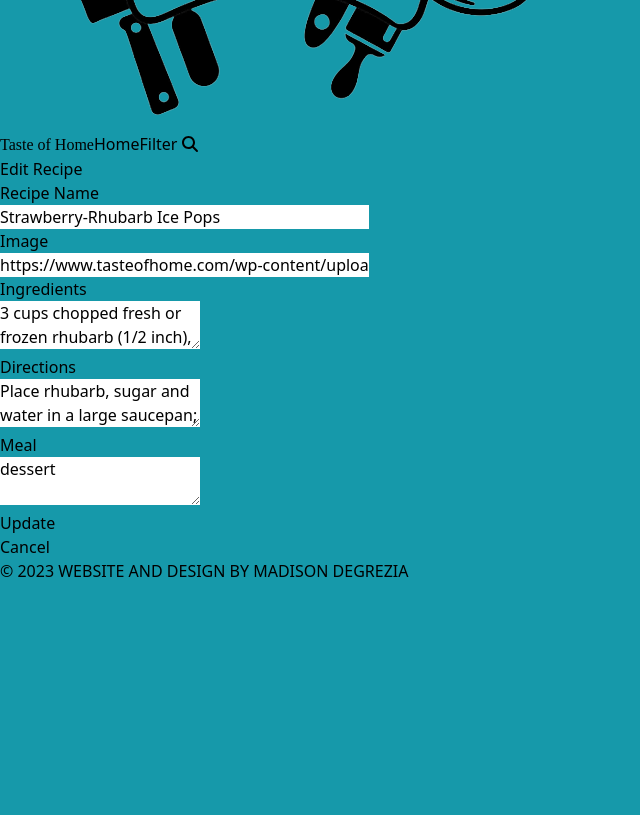
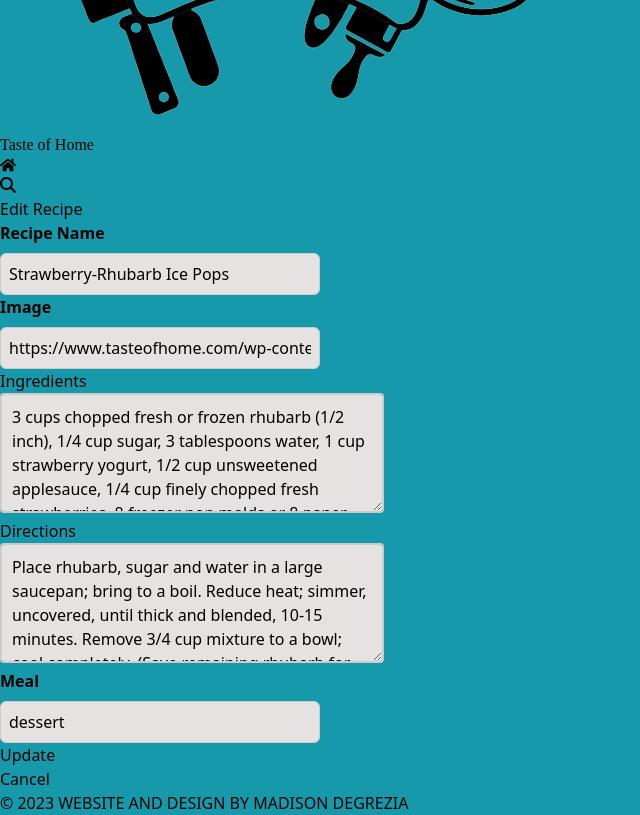
Before and after one commit to madisondegrezia/Recipe-Finder, a React (Vite) app: page /recipes/1/edit in a window 1280 px wide. Shown: the part 340-1155 px from the top of the page, without its empty margins (0-640 px from the left). Before the commit the page ends 923 px from the top, so only its background shows below. Built offline with nearby package versions, Linux system fonts and the light colour scheme; data requests are answered from the project's data file; the HTML template or start-up script is replaced by a standard one.

Commit message:
some styling and minor fixes

```diff
--- a/db.json
+++ b/db.json
@@ -55,6 +55,14 @@
       "directions": " Preheat the oven to 350º. Mix all ingredients in a bowl and pour into pan. Bake in oven for 30 minutes.",
       "meal": " dessert",
       "id": "28ZOp_J"
+    },
+    {
+      "recipeName": " Cookies",
+      "image": " https://simplelivingrecipes.com/wp-content/uploads/2022/03/fudgy-chocolate-cookies-with-cocoa-powder-s.jpg",
+      "ingredients": " eggs, flour, canola oil, butter, chocolate chips",
+      "directions": " Preheat the oven to 350º. Mix all ingredients in a bowl and pour into pan. Bake in oven for 30 minutes.",
+      "meal": " dessert",
+      "id": "8F1E0Pl"
     }
   ]
 }
--- a/src/components/Header.jsx
+++ b/src/components/Header.jsx
@@ -4,6 +4,7 @@ import logo from "../images/logo.png";
 import logo2 from "../images/logo2.png";
 import { FontAwesomeIcon } from "@fortawesome/react-fontawesome";
 import { faMagnifyingGlass } from "@fortawesome/free-solid-svg-icons";
+import {FaHome} from "react-icons/fa";
 
 const Header = () => {
   const getClassName = (props) => {
@@ -22,10 +23,10 @@ const Header = () => {
           Taste of Home
         </RouterLink>
         <RouterLink className={getClassName} to="/">
-          Home
+          <FaHome className='text-2xl' />
         </RouterLink>
         <RouterLink className={getClassName} to="/Filter">
-          Filter <FontAwesomeIcon icon={faMagnifyingGlass} />
+          <FontAwesomeIcon icon={faMagnifyingGlass} />
         </RouterLink>
       </nav>
     </Container>
--- a/src/index.css
+++ b/src/index.css
@@ -104,6 +104,7 @@ html {
   border: 1px solid #ccc;
   width: 20rem;
   max-width: 100%;
+  background-color: #e6e2e2;
 }
 
 .new-recipe__actions {
@@ -186,3 +187,27 @@ html {
   height: 30px;
   border-radius: 5%;
 }
+
+textarea {
+  width: 30%;
+  height: 120px;
+  padding: 10px 10px;
+  box-sizing: border-box;
+  border: 2px solid #ccc;
+  border-radius: 4px;
+  background-color: #e6e2e2;
+  /* resize: none; */
+}
+
+.search-input {
+  border-radius: 6px;
+  border: 1px solid #ccc;
+  width: 205px;
+  background-color: #e6e2e2;
+  margin-right: 5%;
+}
+
+.search-input input {
+  border-top-left-radius: 6px;
+  border-bottom-left-radius: 6px;
+}
--- a/src/pages/Edit.jsx
+++ b/src/pages/Edit.jsx
@@ -41,12 +41,12 @@ const Edit = () => {
   const updateRecipe = async () => {
     const url = `http://localhost:3000/recipeList/${params["id"]}`;
     const preparedRecipe = {
-        recipeName: recipeName,
-        image: image,
-        ingredients: ingredients,
-        directions: directions,
-        meal: meal,
-    }
+      recipeName: recipeName,
+      image: image,
+      ingredients: ingredients,
+      directions: directions,
+      meal: meal,
+    };
     const response = await fetch(url, {
       method: "PATCH",
       headers: {
@@ -105,6 +105,7 @@ const Edit = () => {
     <>
       <h1 className="font-bold text-2xl">Edit Recipe</h1>
       <form className="py-2">
+      <div className="new-recipe__control">
         <label>
           <h2>Recipe Name</h2>
         </label>
@@ -115,6 +116,8 @@ const Edit = () => {
           value={recipeName}
           onChange={(e) => setRecipeName(e.target.value)}
         />
+        </div>
+        <div className="new-recipe__control">
         <label>
           <h2>Image</h2>
         </label>
@@ -125,6 +128,7 @@ const Edit = () => {
           value={image}
           onChange={(e) => setImage(e.target.value)}
         />
+        </div>
         <label>
           <h2>Ingredients</h2>
         </label>
@@ -143,15 +147,17 @@ const Edit = () => {
           className="input"
           onChange={(e) => setDirections(e.target.value)}
         />
+        <div className="new-recipe__control">
         <label>
           <h2>Meal</h2>
         </label>
-        <textarea
+        <input
           type="text"
           value={meal}
           className="input"
           onChange={(e) => setMeal(e.target.value)}
         />
+        </div>
       </form>
 
       <div>
--- a/src/pages/Filter.jsx
+++ b/src/pages/Filter.jsx
@@ -17,13 +17,6 @@ const Filter = () => {
     setSelectedMeal(event.target.value);
   };
 
-  // search component
-  const [searchInput, setSearchInput] = useState("");
-
-  //     set search parameters
-  //     we only what to search recipes by recipe name
-  const [searchParam] = useState(["recipeName"]);
-
   /* Fetching data from server */
   const getData = async () => {
     const url = "http://localhost:3000/recipeList";
@@ -40,18 +33,6 @@ const Filter = () => {
     }
   };
 
-  function search(items) {
-    return items.filter((item) => {
-      return searchParam.some((newItem) => {
-        return (
-          item[newItem]
-            .toString()
-            .toLowerCase()
-            .indexOf(searchInput.toLowerCase()) > -1
-        );
-      });
-    });
-  }
 
   useEffect(() => {
     //getData()
@@ -82,18 +63,8 @@ const Filter = () => {
       </select>
       <br />
       <br />
-      {/* Search component */}
-      <input
-        type="text"
-        placeholder="Search by name"
-        value={searchInput}
-        onChange={(e) => setSearchInput(e.target.value)}
-      />
-
-      <br />
-      <br />
       <div className="cards">
-        {search(filteredList).map((item, index) => {
+        {filteredList.map((item, index) => {
           return (
             <div key={index} className="cards--card">
               <div className="grow">
--- a/src/pages/Recipe.jsx
+++ b/src/pages/Recipe.jsx
@@ -57,7 +57,6 @@ const Recipe = () => {
               <span className="sr-only">Icon description</span>
             </button>
           </Link>
-          <div>Recipe Info</div>
           {/* Trying to get individual info for a recipe */}
           <div className="cards">
             <div
--- a/src/pages/Recipes.jsx
+++ b/src/pages/Recipes.jsx
@@ -5,18 +5,34 @@ import Skeleton from "react-loading-skeleton";
 import "react-loading-skeleton/dist/skeleton.css";
 import NewRecipe from "../components/NewRecipe";
 import "../index.css";
+import { FiSearch } from "react-icons/fi";
 
 const Recipes = () => {
   const [loading, setLoading] = useState(false);
   const [error, setError] = useState(false);
-  //const [recipes, setRecipes] = useState(recipeList);
   const [recipes, setRecipes] = useState([]);
 
-  console.log(recipes)
+  // search component
+  const [searchInput, setSearchInput] = useState("");
+  // search recipes by recipe name
+  const [searchParam] = useState(["recipeName"]);
+
+  function search(items) {
+    return items.filter((item) => {
+      return searchParam.some((newItem) => {
+        return (
+          item[newItem]
+            .toString()
+            .toLowerCase()
+            .indexOf(searchInput.toLowerCase()) > -1
+        );
+      });
+    });
+  }
 
   /* Fetching data from server */
   const getData = async () => {
-		const url = 'http://localhost:3000/recipeList';
+    const url = "http://localhost:3000/recipeList";
     setLoading(true);
     setError(false);
     try {
@@ -24,7 +40,7 @@ const Recipes = () => {
       const response = await request.json();
       setRecipes(response);
     } catch (e) {
-			setError('Error: ' + e.message);
+      setError("Error: " + e.message);
     } finally {
       setLoading(false);
     }
@@ -44,14 +60,26 @@ const Recipes = () => {
       )}
       {!error && !loading && (
         <>
+          {/* Search component */}
+          <div className="flex flex-row search-input float-right mr-3">
+          <input
+            type="text"
+            placeholder="Search by name"
+            value={searchInput}
+            onChange={(e) => setSearchInput(e.target.value)}
+            className='mr-1'
+          />
+          <FiSearch className="text-2xl" />
+          </div>
+          <br />
+          <br />
+
           <div className="cards">
             {/* recipeList.map((recipe) => )*/}
-            {recipes.map((recipe) => {
-              const { id, recipeName, image, meal } =
-                recipe;
+            {search(recipes).map((recipe) => {
+              const { id, recipeName, image, meal } = recipe;
 
               return (
-
                 <div key={`${recipeName}${id}`} className="cards--card">
                   <Link id="a" to={`/recipes/${recipe.id}`}>
                     <div className="grow">
```
Lines whose indentation alone changed are shown as unchanged.
